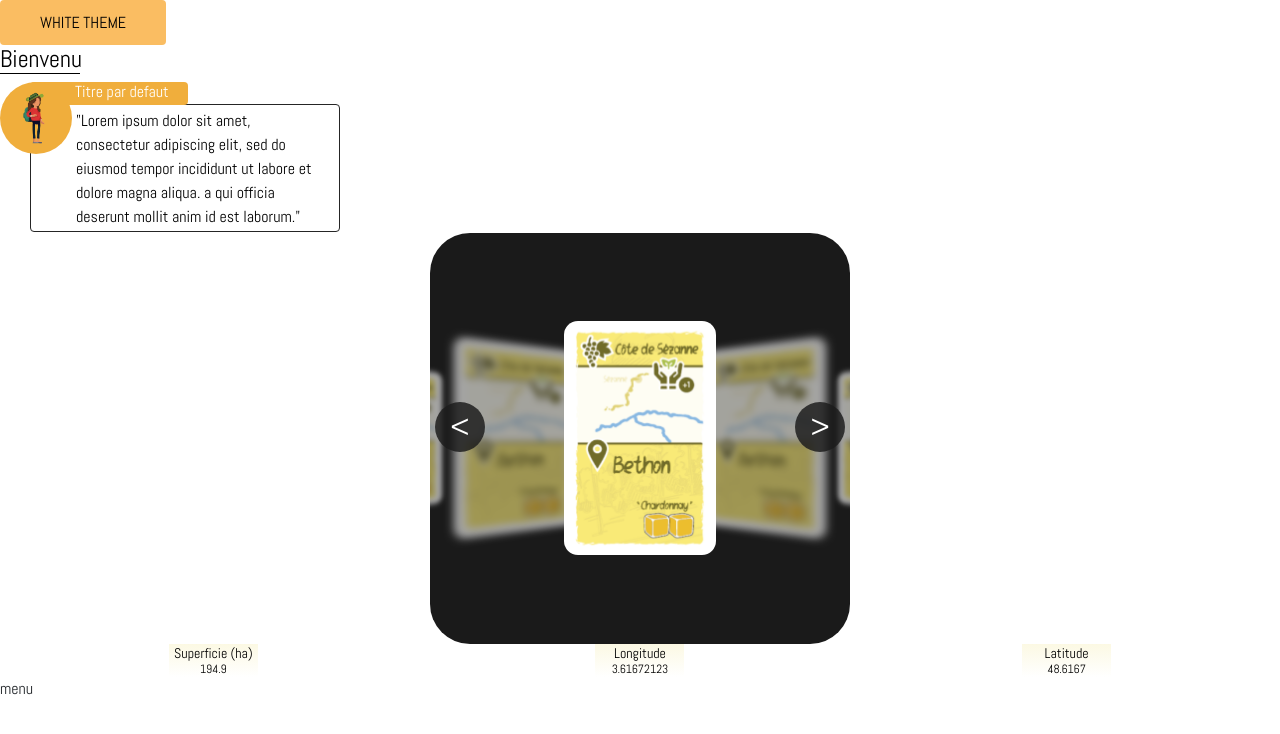
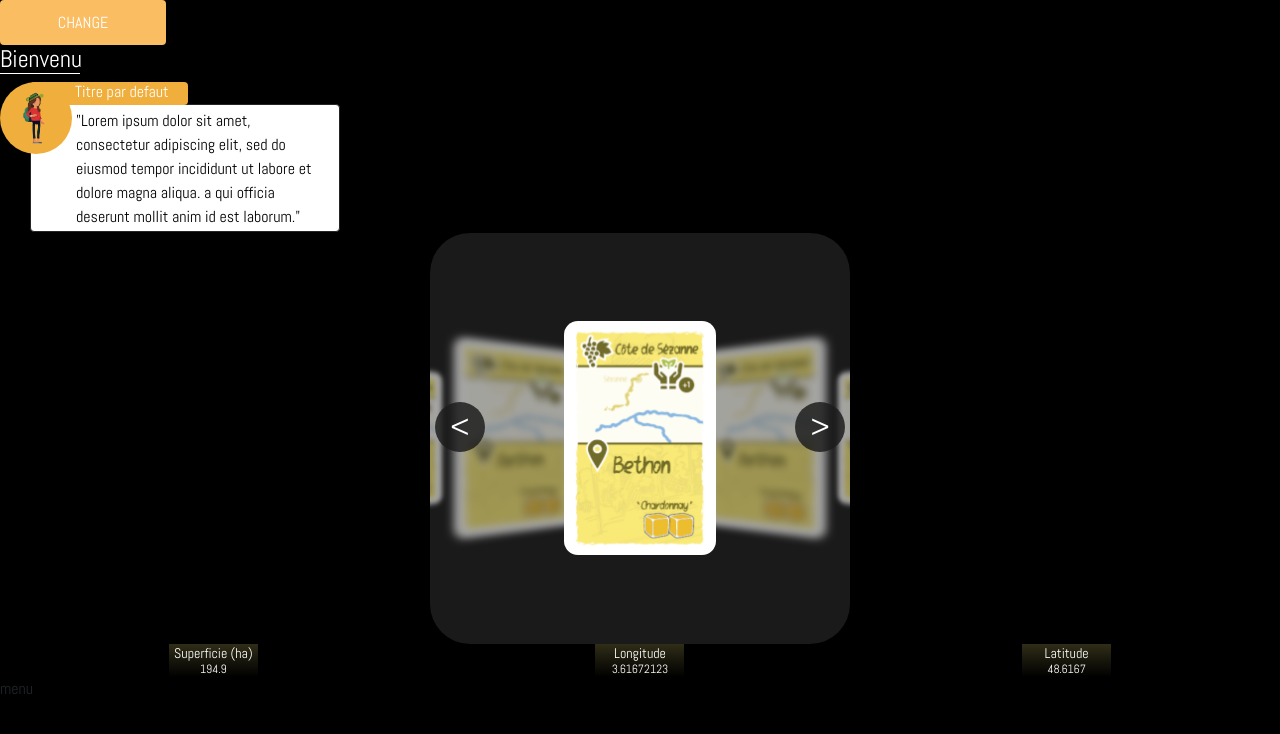
Before and after one commit to AGE-OF-CHAMPAGNE/Age-Of-Champagne-Front, a React (Vite) app: page / in a window 1280 px wide. Shown: the top 734 px of the page. Built offline with nearby package versions, Linux system fonts and the light colour scheme.

Commit message:
ajout du theme context

```diff
--- a/src/App.jsx
+++ b/src/App.jsx
@@ -1,5 +1,6 @@
-import React, { useEffect, useState } from "react";
+import React, { useState } from "react";
 import { Routes, Route } from "react-router-dom";
+import ThemeProvider from "./contexts/theme/ThemeProvider";
 import "./App.css";
 import MyTitle from "./components/UI/MyTitle/MyTitle";
 import MyButton from "./components/UI/MyButton/MyButton";
@@ -8,31 +9,22 @@ import MyInstruction from "./components/UI/MyInstruction/MyInstruction";
 import MySpecificationsList from "./components/MySpecifiationList/MySpecificationsList";
 
 function App() {
-  const [b, setB] = useState(true);
-  const [theme, setTheme] = useState("black theme");
   const [values] = useState([194.9, 3.61672123, 48.6167]);
 
-  useEffect(() => {
-    const root = document.documentElement;
-    if (b) {
-      root.style.setProperty("--color", "black");
-      root.style.setProperty("--background-color", "white");
-      setTheme("white theme");
-    } else {
-      root.style.setProperty("--color", "white");
-      root.style.setProperty("--background-color", "black");
-      setTheme("black theme");
-    }
-  }, [b]);
+  const [theme, setTheme] = useState("dark");
 
   return (
-    <>
+    <ThemeProvider value={theme}>
       <Routes>
         <Route
           path="/"
           element={
             <div className="App">
-              <MyButton onClick={() => setB(!b)}>{theme}</MyButton>
+              <MyButton
+                onClick={() => setTheme(theme === "dark" ? "white" : "dark")}
+              >
+                change
+              </MyButton>
               <MyTitle>Bienvenu</MyTitle>
               <MyInstruction />
               <MyCardList
@@ -95,7 +87,7 @@ function App() {
         <Route path="/cards/:id" element={<div>cards</div>} />
       </Routes>
       <header>menu</header>
-    </>
+    </ThemeProvider>
   );
 }
 
--- /dev/null
+++ b/src/contexts/theme/ThemeProvider.jsx
@@ -0,0 +1,33 @@
+import React, { useEffect, useRef } from "react";
+import PropTypes from "prop-types";
+import ThemeContext from ".";
+
+function ThemeProvider({ value, children }) {
+  const root = useRef(document.documentElement);
+
+  useEffect(() => {
+    if (value === "white") {
+      root.current.style.setProperty("--color", "black");
+      root.current.style.setProperty("--background-color", "white");
+    }
+    if (value === "dark") {
+      root.current.style.setProperty("--color", "white");
+      root.current.style.setProperty("--background-color", "black");
+    }
+  }, [value]);
+  return (
+    <ThemeContext.Provider value={value}>{children}</ThemeContext.Provider>
+  );
+}
+
+ThemeProvider.propTypes = {
+  value: PropTypes.string,
+  children: PropTypes.node,
+};
+
+ThemeProvider.defaultProps = {
+  value: "dark",
+  children: null,
+};
+
+export default ThemeProvider;
--- /dev/null
+++ b/src/contexts/theme/index.js
@@ -0,0 +1,4 @@
+import React from "react";
+
+const ThemeContext = React.createContext(null);
+export default ThemeContext;
```
